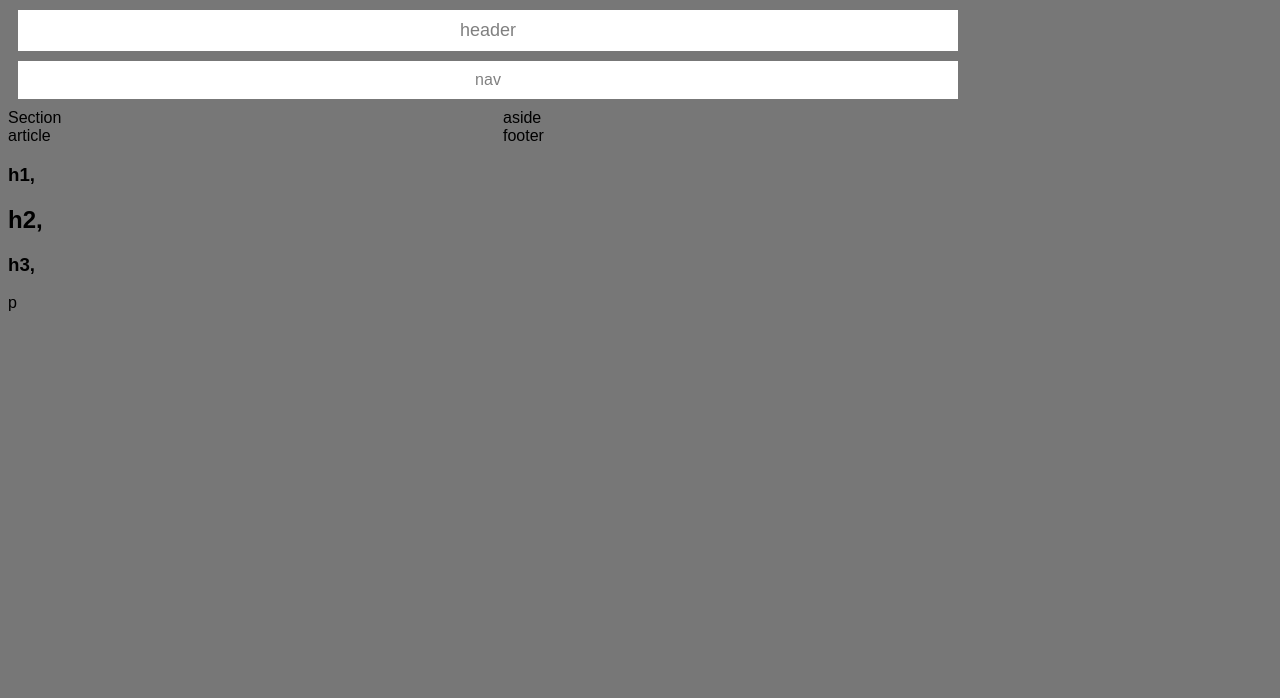
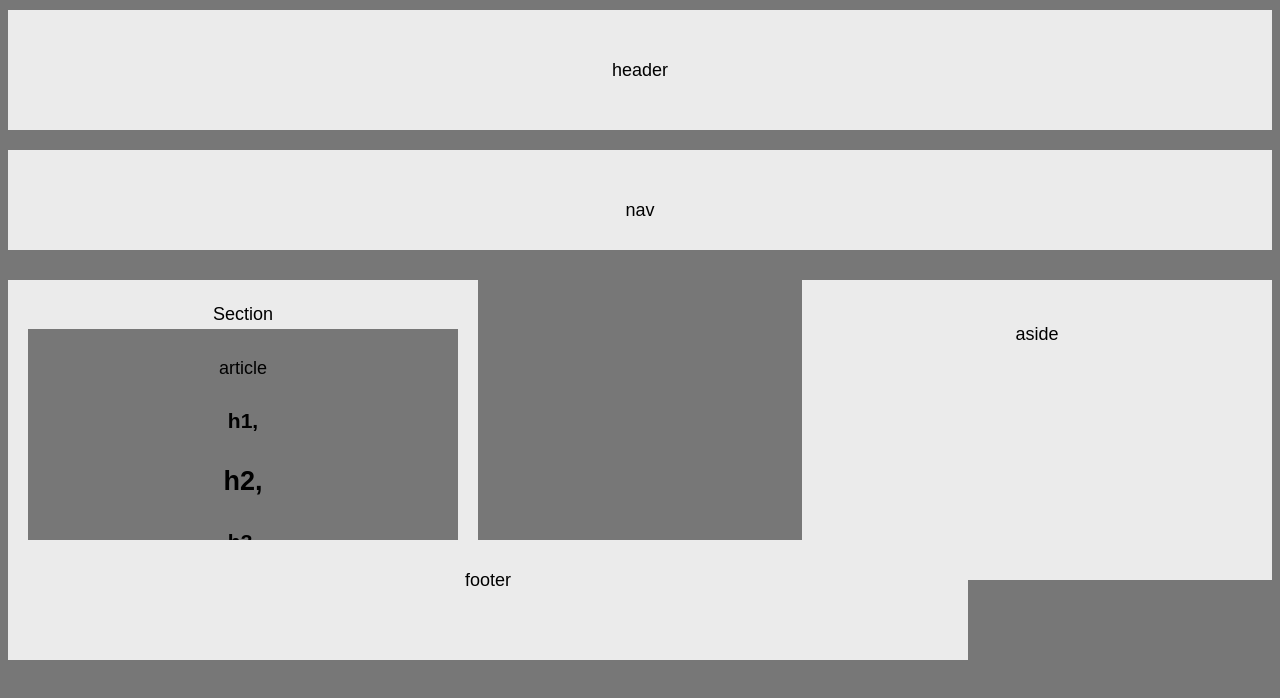
Before and after one commit to SpenceHaas/HW-Wireframe, a plain HTML site: page index.html in a window 1280 px wide. Drawn offline with Linux system fonts and the light colour scheme.

Commit message:
final commit

```diff
--- a/style.css
+++ b/style.css
@@ -1,40 +1,100 @@
+
+
+body {
+	line-height: 1.6;
+	background-color: #777;
+	font-family: 'Arial', 'Helvetica Neue', Helvetica, sans-serif;
+	font-size: 18px;
+
+}
+
+header {
+	text-align: center;
+	background-color: #ebebeb;
+	margin-top: 10px;
+	margin-bottom: 20px;
+	height: 120px;
+	line-height: 120px
+}
+
+nav {
+	text-align: center;
+	background-color: #ebebeb;
+	margin-top: 10px;
+	margin-bottom: 20px;
+	height: 100px;
+	line-height: 120px
+}
+
+section {
+	width: 470px;
+	margin-top: 10px;
+	margin-bottom: 10px;
+	background-color: #ebebeb;
+	text-align: center;
+	height: 300px;
+	box-sizing: border-box;
+	float: left;
+	padding: 20px
 
 
 
-body {
-	font-family: 'Arial', 'Helvetica Neue', Helvetica, sans-serif;
-	background-color: #777;
-	width: 960px;
+}
+
+aside {
+	width: 470px;
+	margin-top: 10px;
+	background-color: #ebebeb;
+	text-align: center;
+	height: 300px;
+	box-sizing: border-box;
+	float: right;
+	padding: 40px;
 }
 
 
-header {
-	font-size: 18px;
-	font-family: 'Arial', 'Helvetica Neue', Helvetica, sans-serif;
-	display: block;
-	background-color: white;
-	color: grey;
-	text-align: center;
-	padding: 10px;
-	margin: 10px;
+article {
+	background-color: #777;
+	padding: 25px 25px 5px 25px;
+
+
 }
 
-nav {
-	font-family: 'Arial', 'Helvetica Neue', Helvetica, sans-serif;
-	display: block;
-	background-color: white;
-	color: grey;
+footer {
+	position: fixed;
+	bottom: 0;
+	height: 120px;
+	background-color: #ebebeb;
+	width: 960px;
 	text-align: center;
-	padding: 10px;
-	margin: 10px;
+	margin-bottom: 140px;
+	line-height: 80px;
+
+
 }
 
-section {
-	font-family: 'Arial', 'Helvetica Neue', Helvetica, sans-serif;
-	width: 495px;
-	float: left;
+
+.li {
+	background-color: #ebebeb;
+	padding: 15px
+
+
+
 }
 
-aside {
+.p {
+	background-color: #ebebeb;
+	padding: 15px
 
 }
+
+
+
+
+
+
+
+.wrapper {
+	width: 960px;
+	margin: 0 auto;
+}
```
